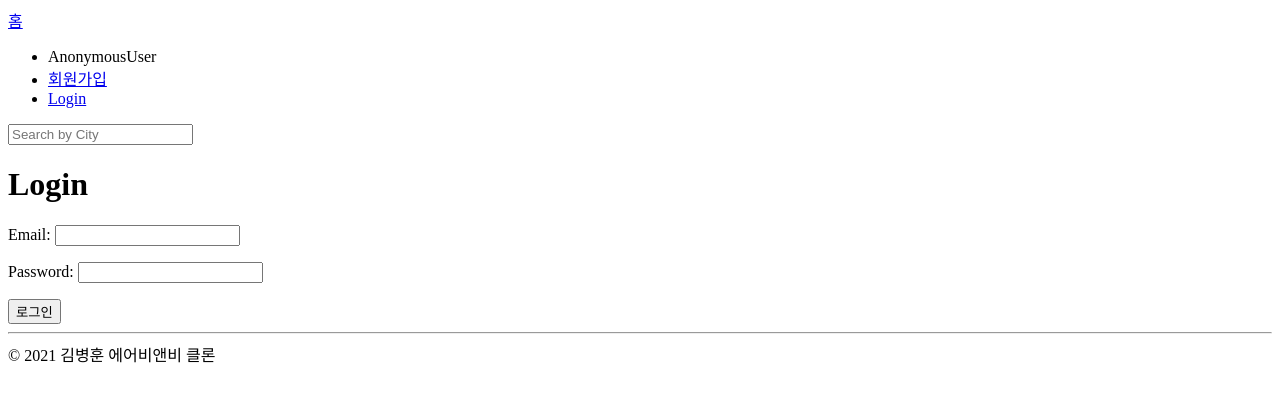
After one commit to byunghun-jake/nomad-airbnb, a Django app: page /users/login/ in a window 1280 px wide. The commit adds this page. Shown: the top 402 px of the page. Run offline with Django 3.2, Linux system fonts and the light colour scheme.

Commit message:
# 14-15 Login & Signup   - Login 기능 구현 (email로 회원가입)   - Signup 기능 구현 (email로 로그인)

```diff
--- a/config/urls.py
+++ b/config/urls.py
@@ -21,6 +21,7 @@ from django.conf.urls.static import static
 urlpatterns = [
     path("admin/", admin.site.urls),
     path("rooms/", include("rooms.urls")),
+    path("users/", include("users.urls")),
     path("", include("core.urls")),
 ]
 
--- a/templates/components/nav.html
+++ b/templates/components/nav.html
@@ -1,4 +1,21 @@
 <a href="{% url 'core:index' %}">홈</a>
 <ul>
-  <li><a href="/login">Login</a></li>
+  <li>
+    <span>{{ user }}</span>
+  </li>
+  {% if user.is_authenticated %}
+  <li>
+    <form action="{% url 'users:logout' %}" method="POST">
+      {% csrf_token %}
+      <button>로그아웃</button>
+    </form>
+  </li>
+  {% else %}
+  <li>
+    <a href="{% url 'users:signup' %}">회원가입</a>
+  </li>
+  <li>
+    <a href="{% url 'users:login' %}">Login</a>
+  </li>
+  {% endif %}
 </ul>
--- a/users/admin.py
+++ b/users/admin.py
@@ -41,6 +41,7 @@ class CustomUserAdmin(UserAdmin):
         "is_staff",
         "is_superhost",
         "is_superuser",
+        "date_joined",
     ]
 
     list_filter = UserAdmin.list_filter + (
--- /dev/null
+++ b/users/forms.py
@@ -0,0 +1,32 @@
+from django import forms
+from django.db.models import Q
+from django.contrib.auth import get_user_model
+from django.contrib.auth.forms import UserCreationForm
+
+UserModel = get_user_model()
+
+
+class LoginForm(forms.Form):
+    email = forms.EmailField()
+    password = forms.CharField(widget=forms.PasswordInput)
+
+    def clean(self):
+        email = self.cleaned_data.get("email")
+        password = self.cleaned_data.get("password")
+        try:
+            # 주어진 이메일을 통해 이용자 검색
+            user = UserModel.objects.get(Q(username__iexact=email))
+            # 비밀번호 확인
+            if user.check_password(password):
+                print(self.cleaned_data)
+                return self.cleaned_data
+            else:
+                self.add_error("password", forms.ValidationError("비밀번호가 일치하지 않습니다."))
+        except UserModel.DoesNotExist:
+            self.add_error("email", forms.ValidationError("Aribnb에 가입한 아이디가 아닙니다."))
+
+
+class CustomUserCreationForm(UserCreationForm):
+    class Meta(UserCreationForm.Meta):
+        model = UserModel
+        fields = ("email",)
--- /dev/null
+++ b/users/templates/users/login.html
@@ -0,0 +1,10 @@
+{% extends 'base.html' %}
+
+{% block content %}
+  <h1>Login</h1>
+  <form action="" method="POST">
+    {% csrf_token %}
+    {{ form.as_p }}
+    <button type="submit">로그인</button>
+  </form>
+{% endblock content %}
--- /dev/null
+++ b/users/urls.py
@@ -0,0 +1,10 @@
+from django.urls import path
+from . import views
+
+app_name = "users"
+
+urlpatterns = [
+    path("login/", views.login, name="login"),
+    path("logout/", views.logout, name="logout"),
+    path("signup/", views.signup, name="signup"),
+]
--- a/users/views.py
+++ b/users/views.py
@@ -1,3 +1,52 @@
-from django.shortcuts import render
+from django.shortcuts import render, redirect
+from django.views.decorators.http import require_http_methods
+from django.contrib.auth import login as auth_login
+from django.contrib.auth import logout as auth_logout
+from django.contrib.auth import authenticate
+from django.contrib.auth.decorators import login_required
+from .forms import LoginForm, CustomUserCreationForm
 
-# Create your views here.
+
+@require_http_methods(["GET", "POST"])
+def login(request):
+    if request.method == "POST":
+        form = LoginForm(request.POST)
+        if form.is_valid():
+            email = form.cleaned_data.get("email")
+            password = form.cleaned_data.get("password")
+            user = authenticate(request, username=email, password=password)
+            if user is not None:
+                auth_login(request, user)
+                return redirect("core:index")
+    elif request.method == "GET":
+        form = LoginForm()
+
+    context = {
+        "form": form,
+    }
+    return render(request, "users/login.html", context)
+
+
+@require_http_methods(["POST"])
+@login_required
+def logout(request):
+    auth_logout(request)
+    return redirect("core:index")
+
+
+def signup(request):
+    if request.method == "POST":
+        form = CustomUserCreationForm(request.POST)
+        if form.is_valid():
+            user = form.save(commit=False)
+            user.username = form.cleaned_data.get("email")
+            user.save()
+            # 바로 로그인
+            auth_login(request, user)
+            return redirect("core:index")
+    else:
+        form = CustomUserCreationForm()
+    context = {
+        "form": form,
+    }
+    return render(request, "users/signup.html", context)
```
Also changed, not shown: users/models.py (+7 -3 lines), users/templates/users/signup.html (added, +10 -0 lines), README.md, users/migrations/0003_auto_20210428_2018.py (added), users/migrations/0004_auto_20210429_2048.py (added).
